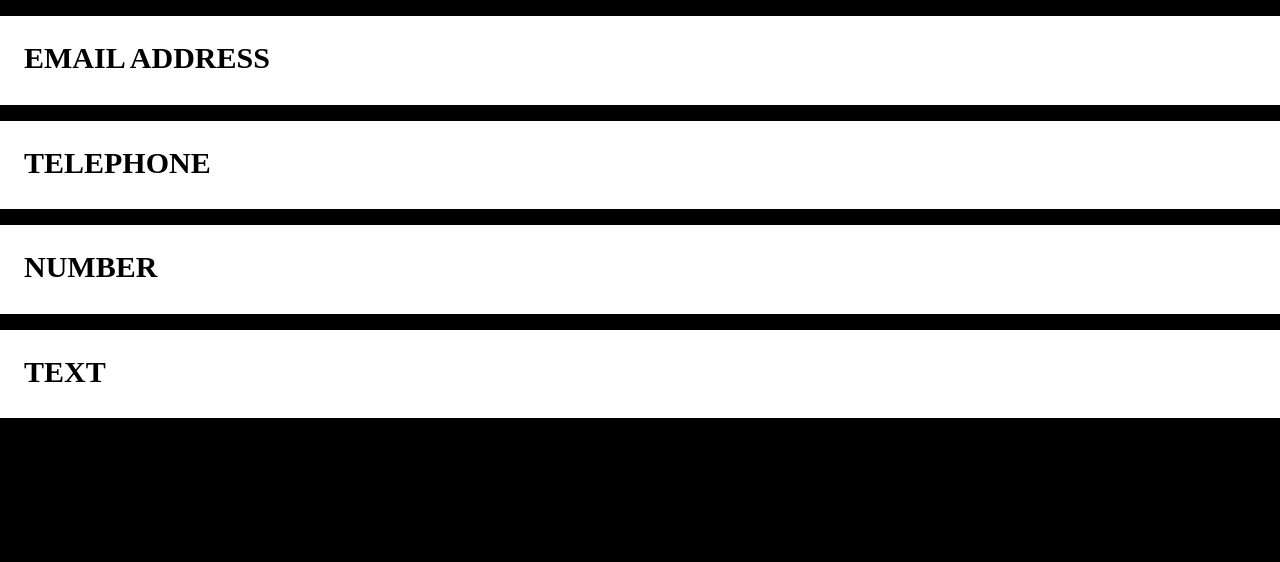
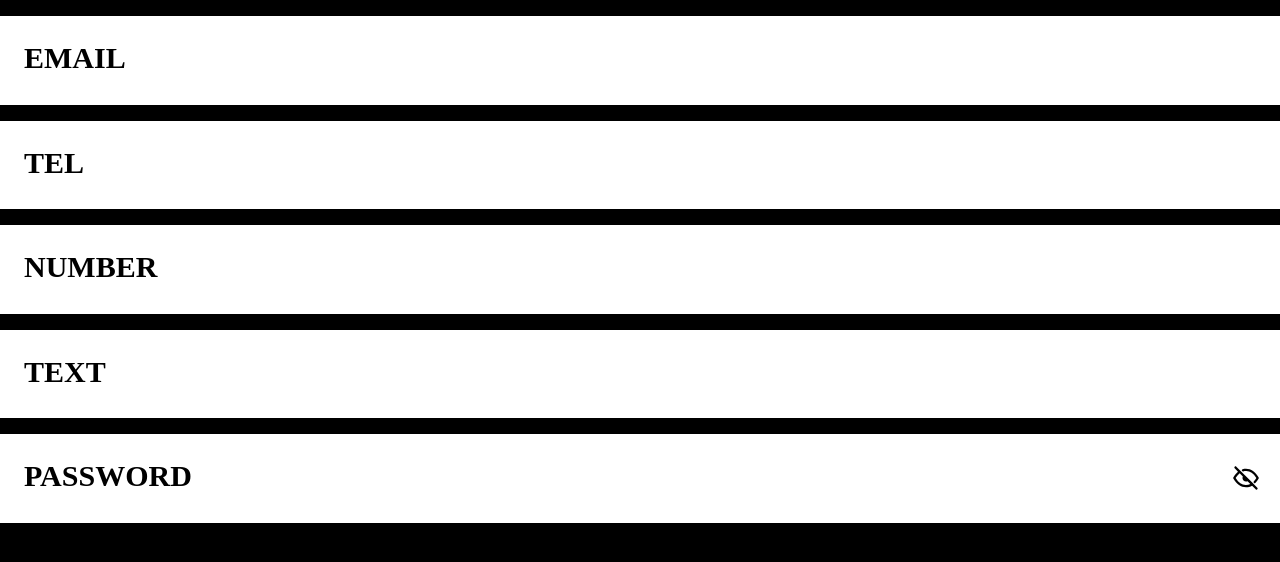
Before and after one commit to ccccchriz/advent-of-css-2023, a React (Vite) app: page / in a window 1280 px wide. Shown: the top 562 px of the page. Built offline with nearby package versions, Linux system fonts and the light colour scheme.

Commit message:
password reaveal button, day4

```diff
--- a/src/App.tsx
+++ b/src/App.tsx
@@ -9,6 +9,7 @@ function App() {
         <Input type="tel" />
         <Input type="number" />
         <Input type="text" />
+        <Input type="password" />
       </div>
     </>
   );
--- a/src/components/Input/Input.tsx
+++ b/src/components/Input/Input.tsx
@@ -1,22 +1,70 @@
-const types = {
-  text: ["text", ""],
-  password: ["password", ""],
-  email: ["email address", ""],
-  url: ["url", ""],
-  number: ["number", ""],
-  tel: ["telephone", ""],
-};
+import { useState } from "react";
+import { Icon } from "../Icon/Icon";
 
 type inputProp = {
-  type: keyof typeof types;
+  type: "text" | "url" | "number" | "tel" | "email" | "password";
   id?: number;
 };
 
-export default function Input({ type, id }: inputProp) {
+export default function Input({ type = "text", id }: inputProp) {
   let htmlId = type;
   if (id) htmlId += id;
-  return (
-    <>
+  if (type == "email") {
+    return (
+      <label className="w-full relative grid">
+        <input
+          type={type}
+          id={htmlId}
+          name={htmlId}
+          size={1}
+          placeholder=" "
+          className={`p-6 w-full font-sans text-[1.6875rem] peer invalid:bg-orangeRed transition-all`}
+          pattern="^\S+@\S+\.\S+$"
+        />
+        <span className="absolute uppercase font-handwriting text-3xl font-bold p-6 transition-all peer-focus:p-1 peer-focus:text-lg peer-[&:not(:placeholder-shown)]:p-1 peer-[&:not(:placeholder-shown)]:text-lg peer-invalid:text-white peer-[&:not(:invalid):not(:placeholder-shown)]:text-spanishGreen">
+          email
+        </span>
+      </label>
+    );
+  } else if (type == "password") {
+    const [t, setT] = useState("password");
+    const [i, setI] = useState<"eyeClosed" | "eyeOpened">("eyeClosed");
+    return (
+      <label className="w-full relative grid">
+        <input
+          type={t}
+          id={htmlId}
+          name={htmlId}
+          size={1}
+          placeholder=" "
+          className={`p-6 w-full font-sans text-[1.6875rem] peer invalid:bg-orangeRed transition-all [&::-ms-reveal]:hidden`}
+          autoComplete="off"
+        />
+        <span className="absolute uppercase font-handwriting text-3xl font-bold p-6 transition-all peer-focus:p-1 peer-focus:text-lg peer-[&:not(:placeholder-shown)]:p-1 peer-[&:not(:placeholder-shown)]:text-lg peer-invalid:text-white peer-[&:not(:invalid):not(:placeholder-shown)]:text-spanishGreen">
+          {type}
+        </span>
+        {type == "password" && (
+          <button
+            id="passwordButton"
+            className="absolute self-center right-1 p-4"
+            onClick={() => {
+              const inp = document.getElementById(htmlId);
+              if (inp?.getAttribute("type") == "text") {
+                setT("password");
+                setI("eyeClosed");
+              } else {
+                setT("text");
+                setI("eyeOpened");
+              }
+            }}
+          >
+            <Icon type={i} />
+          </button>
+        )}
+      </label>
+    );
+  } else {
+    return (
       <label className="w-full relative grid">
         <input
           type={type}
@@ -27,9 +75,9 @@ export default function Input({ type, id }: inputProp) {
           className={`p-6 w-full font-sans text-[1.6875rem] peer invalid:bg-orangeRed transition-all`}
         />
         <span className="absolute uppercase font-handwriting text-3xl font-bold p-6 transition-all peer-focus:p-1 peer-focus:text-lg peer-[&:not(:placeholder-shown)]:p-1 peer-[&:not(:placeholder-shown)]:text-lg peer-invalid:text-white peer-[&:not(:invalid):not(:placeholder-shown)]:text-spanishGreen">
-          {types[type][0]}
+          {type}
         </span>
       </label>
-    </>
-  );
+    );
+  }
 }
```
